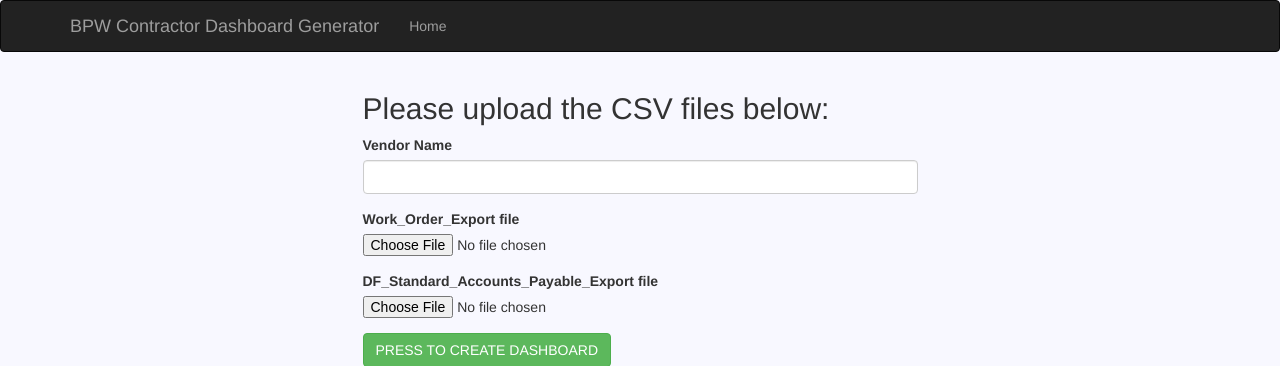
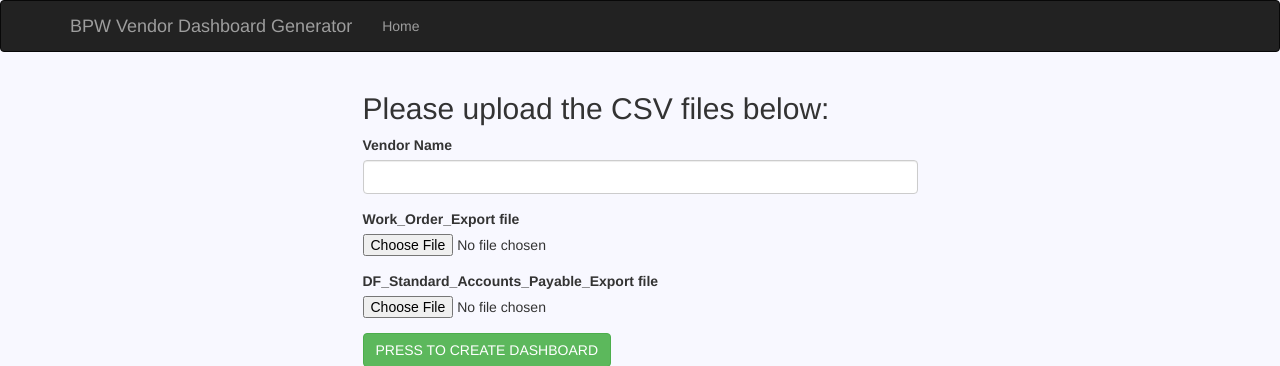
Before and after one commit to titomeza/bpw-vendor-app, a Flask app: page / in a window 1280 px wide. Shown: the top 366 px of the page. Run offline with Flask 2, Linux system fonts and the light colour scheme; parts of the project's set-up code (start-up, migrations or seed data) failed here and were passed over; some libraries are stand-ins or nearby versions.

Commit message:
Add files via upload

```diff
--- a/templates/base.html
+++ b/templates/base.html
@@ -19,7 +19,7 @@
                 <span class="icon-bar"></span>
                 <span class="icon-bar"></span>
             </button>
-            <a class="navbar-brand" href="{{ url_for('index') }}">BPW Contractor Dashboard Generator</a>
+            <a class="navbar-brand" href="{{ url_for('index') }}">BPW Vendor Dashboard Generator</a>
         </div>
         <div class="navbar-collapse collapse">
             <ul class="nav navbar-nav">
```
